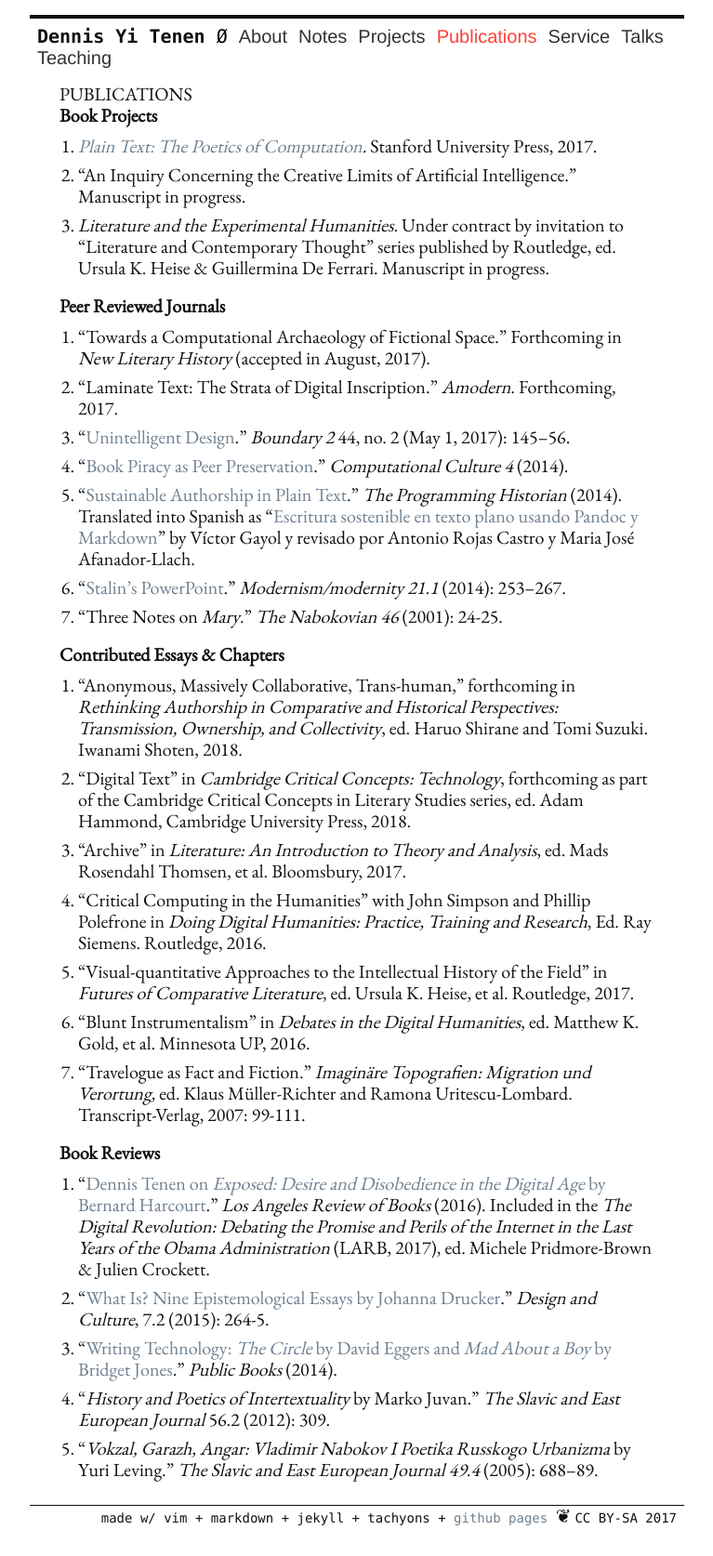
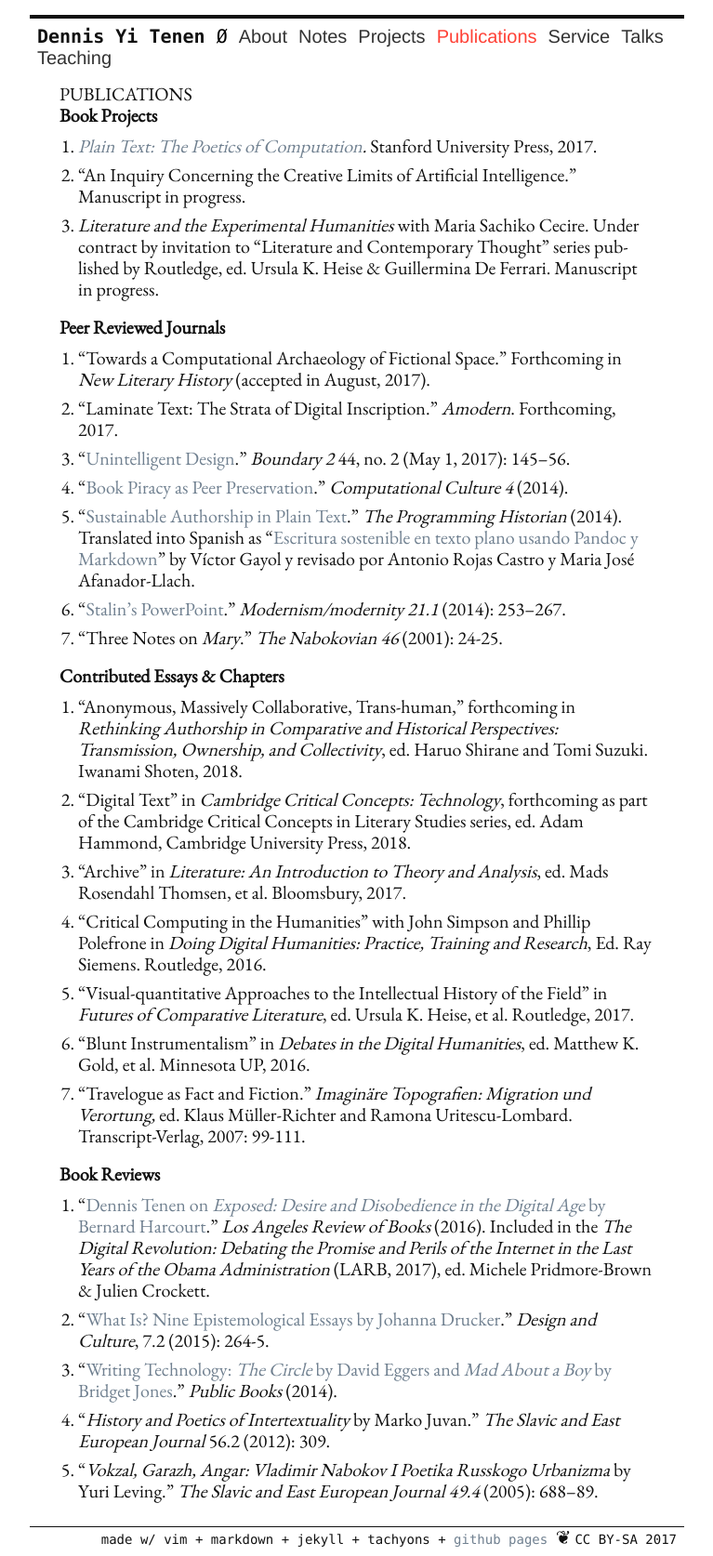
Before and after one commit to denten/denten.github.io, a Jekyll site: the page built from _pages/publications.md, in a window 1280 px wide. Shown: the whole page at 93% size, without its empty margins (256-1023 px from the left). Built offline with Jekyll 4.4.1, drawn with Linux system fonts in a browser that asks for light colours; nearby versions of some CDN libraries; library files that are not in the unit come from our copies; before the commit the page ends 1651 px from its top, so only the background shows below that.

Commit message:
update cv

```diff
--- a/_includes/CV/04-publications.md
+++ b/_includes/CV/04-publications.md
@@ -7,9 +7,10 @@
 University Press, 2017.
 2. "An Inquiry Concerning the Creative Limits of Artificial Intelligence."
    Manuscript in progress.
-3. *Literature and the Experimental Humanities*. Under contract by invitation
-   to "Literature and Contemporary Thought" series published by Routledge, ed.
-Ursula K. Heise & Guillermina De Ferrari. Manuscript in progress.
+3. *Literature and the Experimental Humanities* with Maria Sachiko Cecire.
+   Under contract by invitation to "Literature and Contemporary Thought"
+series published by Routledge, ed.  Ursula K. Heise & Guillermina De Ferrari.
+Manuscript in progress.
 
 ### Peer Reviewed Journals
 
```
